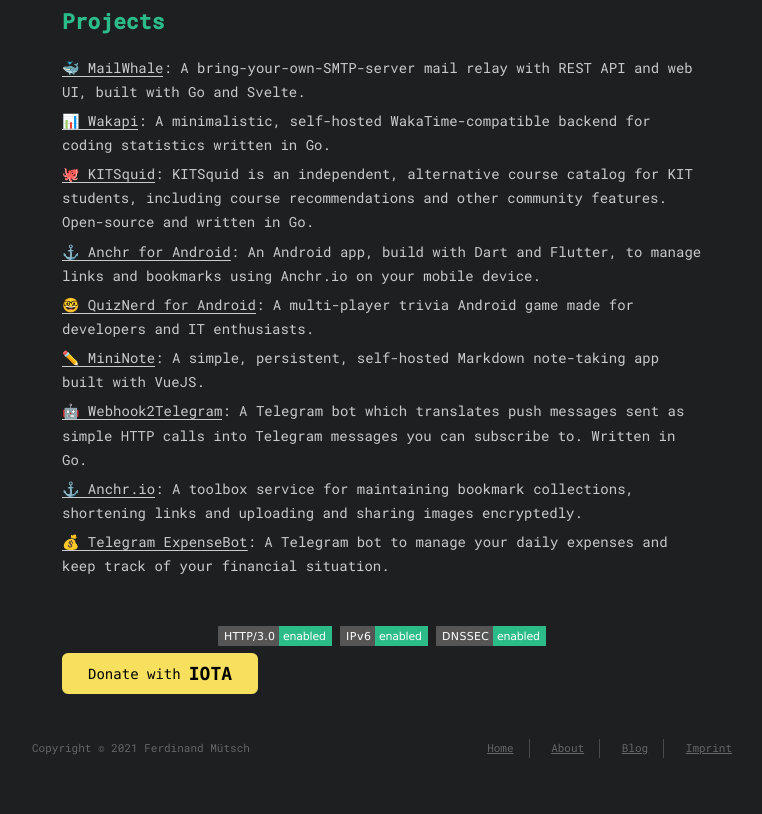
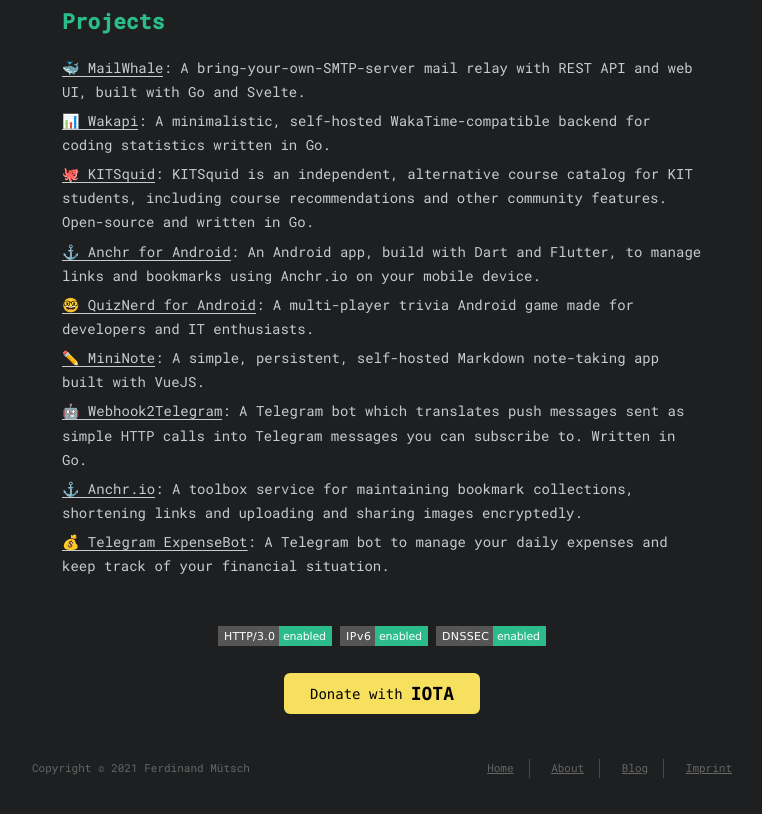
Before and after one commit to muety/muety.github.io, a plain HTML site: page page/2/index.html in a window 1280 px wide. Shown: the part 705-1519 px from the top of the page, without its empty margins (258-1020 px from the left). Drawn offline with Linux system fonts and the light colour scheme; no server answers; files whose address does not match are found by name.

Commit message:
Site updated: 2021-06-26 12:11:50

```diff
--- a/page/2/index.html
+++ b/page/2/index.html
@@ -301,6 +301,13 @@
 <div class="iota-button-container">
   <iota-button address="iota1qprryy5j4zd7ykfksenx97lzg0rurzy9dkwjq3fk8hmfxtc37nltkhgwrjc" type="donation" currency="EUR"/>
 </div>
+<style>
+.iota-button-container {
+  display: flex;
+  justify-content: center;
+  margin-top: 20px;
+}
+</style>
 
     </div>
 
```
Also changed, not shown: index.html (+7 -0 lines), page/3/index.html (+7 -0 lines), page/4/index.html (+7 -0 lines).
